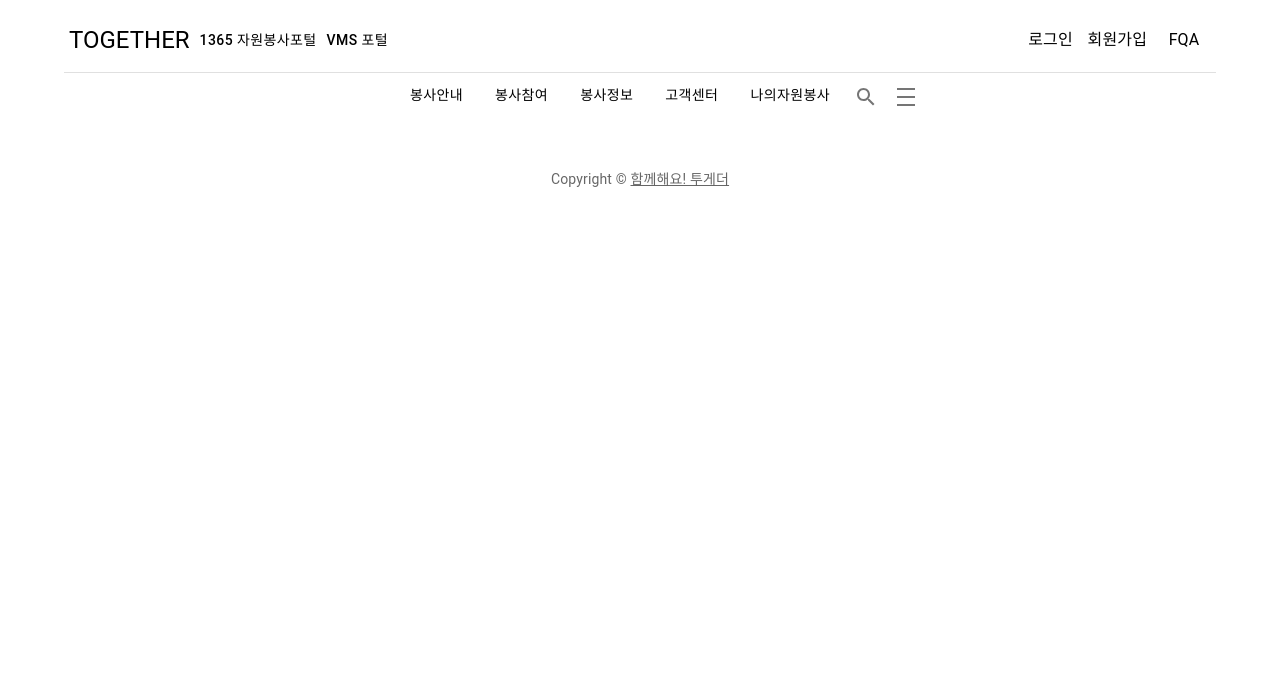
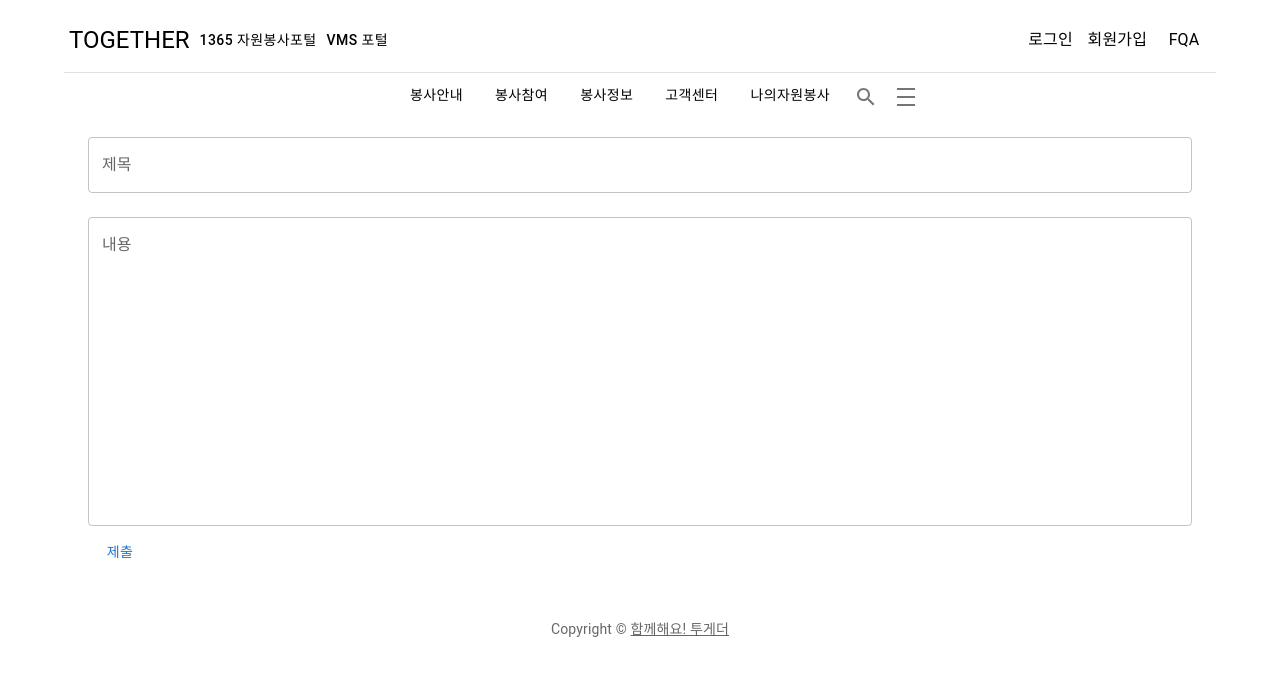
Before and after one commit to jaewoong-gwon/together, a React (Create React App) app: page /Write in a window 1280 px wide. Shown: the top 676 px of the page. Built offline with nearby package versions, Linux system fonts and the light colour scheme.

Commit message:
게시판 구현(2)

```diff
--- a/src/app/App.js
+++ b/src/app/App.js
@@ -13,6 +13,7 @@ import mainBanner3 from "./assets/testImage3.jpg";
 import Login from "./pages/Login";
 import SignUp from "./pages/SignUp";
 import Join from "./pages/Join";
+import Write from "./pages/Write";
 
 const navList = [
   { id: 1, title: "봉사안내", url: "#" },
@@ -78,6 +79,9 @@ function App() {
           <Route path="/Join">
             <Join/>
            </Route>
+           <Route path="/Write">
+            <Write/>
+           </Route>
         </main>
       </Container>
       <Footer />
--- a/src/app/pages/Join.js
+++ b/src/app/pages/Join.js
@@ -1,6 +1,6 @@
 import React from "react";
-import { Paper, Container, Button } from "@mui/material/";
-import {Table,TableBody,TableCell,TableContainer,TableHead,TableRow} from "@mui/material/";
+import { Paper, Container, Button,Box } from "@mui/material/";
+import {Table,TableBody,TableCell,TableContainer,TableHead,TableRow } from "@mui/material/";
 import {useState,useEffect} from "react";
 import axios from "axios";
 
@@ -13,9 +13,7 @@ function Join() {
          .get("api/Join")
          .then((response)=>{
                  const items = response.data.data;
-                 items.map(item => {
-                    setRows([item]);
-                 })
+                 setRows(items);
              });
 
         },[]);
@@ -23,31 +21,32 @@ function Join() {
 return(
 <Container maxWidth="lg">
     <TableContainer component={Paper}>
-      <Table sx={{ minWidth: 650 }} aria-label="simple table">
+      <Table sx={{ minWidth: 650 }}>
         <TableHead>
           <TableRow>
             <TableCell>번호</TableCell>
             <TableCell>제목</TableCell>
+            <TableCell>내용</TableCell>
             <TableCell align="right">작성일</TableCell>
           </TableRow>
         </TableHead>
         <TableBody>
           {rows.map((row) => (
             <TableRow
-              key={row.boradId}
+              key={row.boardId}
             >
               <TableCell component="th" scope="row">
-                {row.boradId}
+                {row.boardId}
               </TableCell>
-              <TableCell align="right">{row.boradTitle}</TableCell>
+              <TableCell>{row.boardTitle}</TableCell>
+              <TableCell>{row.boardContent}</TableCell>
               <TableCell align="right">{row.createDate}</TableCell>
             </TableRow>
           ))}
         </TableBody>
       </Table>
     </TableContainer>
-    <Button>확인</Button>
-
+    <Button href="/Write">글쓰기</Button>
 </Container>
 );
 }
--- /dev/null
+++ b/src/app/pages/Write.js
@@ -0,0 +1,58 @@
+import React from "react";
+import { Paper, Container, Button,Box } from "@mui/material/";
+import { FormControl,InputLabel,OutlinedInput} from "@mui/material";
+import {useState,useEffect} from "react";
+import axios from "axios";
+
+function Write() {
+
+ const [values, setValues] = useState({
+    boardTitle: "",
+    boardContent: ""
+  });
+
+  const handleChange = (prop) => (event) => {
+      setValues({ ...values, [prop]: event.target.value });
+    };
+
+  const handleSubmit = () => {
+  const board = {
+      boardTitle : values.boardTitle,
+      boardContent : values.boardContent
+    }
+    console.log(values);
+    axios.get('api/Join/insert',{
+          params: {
+              Board : board
+          }
+      }).then((response)=>{
+          console.log(response.data)
+      }).catch((error) => {
+          console.log(error.response);
+      })
+  }
+
+return(
+<Container maxWidth="lg">
+    <FormControl fullWidth margin="normal" variant="outlined">
+        <InputLabel htmlFor="boardTitle">제목</InputLabel>
+            <OutlinedInput
+             value={values.boardTitle}
+             onChange={handleChange("boardTitle")}
+             label="제목" />
+    </FormControl>
+    <FormControl fullWidth margin="normal" variant="outlined">
+            <InputLabel htmlFor="boardContent">내용</InputLabel>
+                <OutlinedInput
+                 multiline
+                 rows={12}
+                 value={values.boardContent}
+                 onChange={handleChange("boardContent")}
+                 label="내용" />
+    </FormControl>
+    <Button onClick={handleSubmit}>제출</Button>
+</Container>
+);
+}
+
+export default Write;
--- a/src/index.js
+++ b/src/index.js
@@ -5,9 +5,7 @@ import App from "./app/App";
 
 const root = ReactDOM.createRoot(document.getElementById("root"));
 root.render(
-  <React.StrictMode>
     <App />
-  </React.StrictMode>
 );
 
 reportWebVitals();
```
